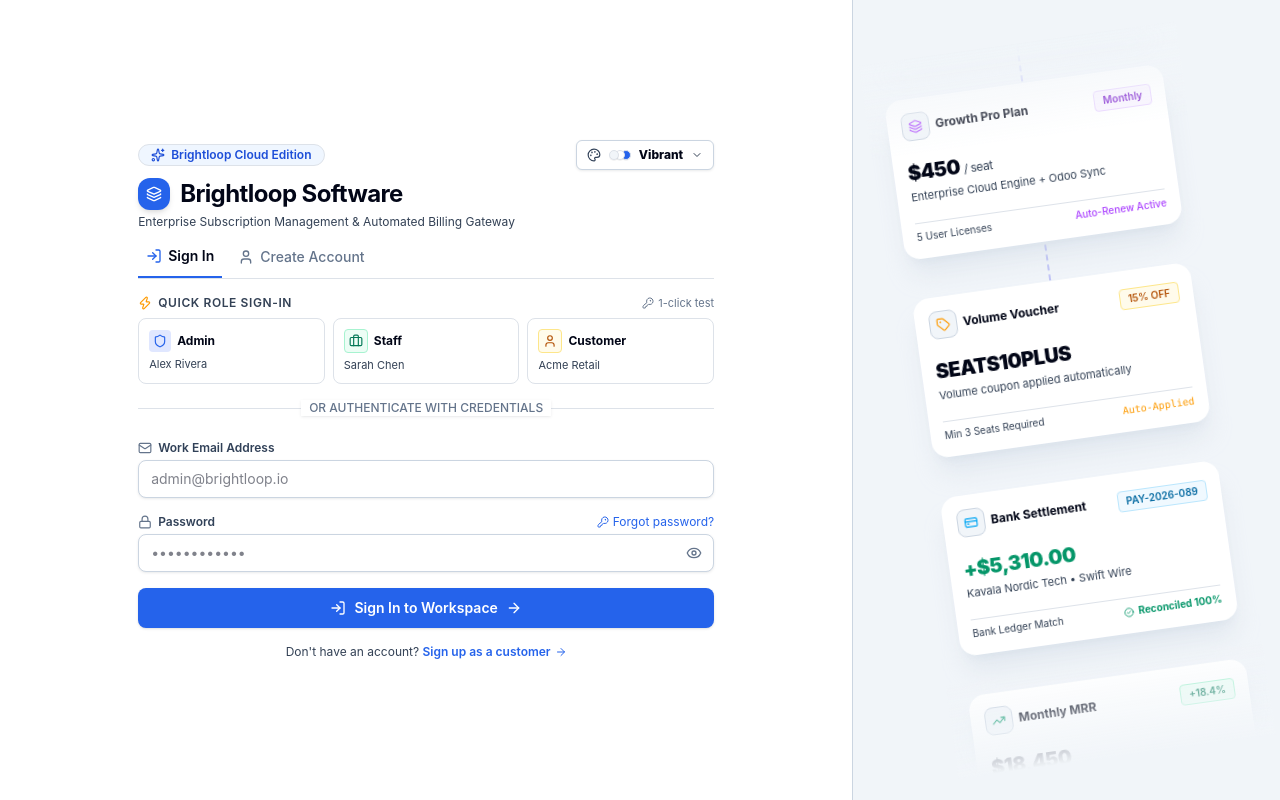
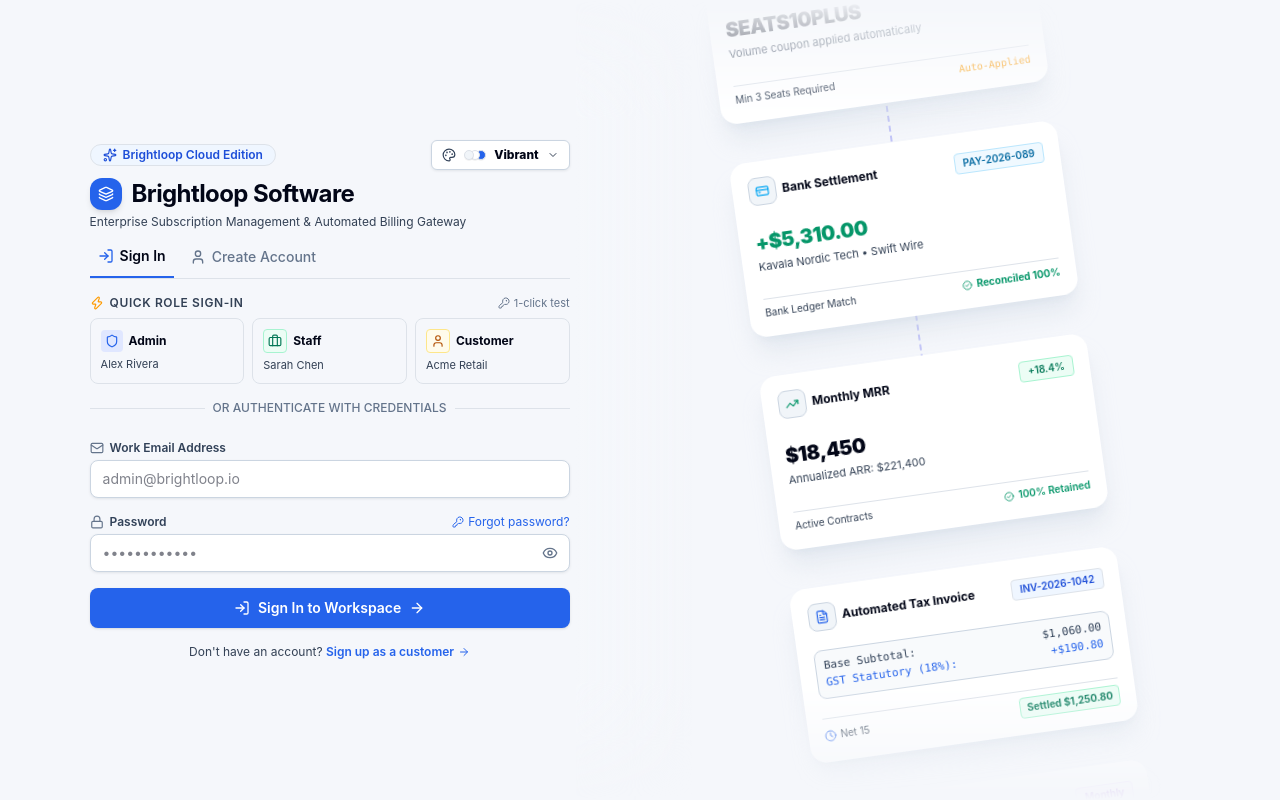
Before and after one commit to Odoo-Kochin/OdooHackathonKochi, a React (Vite) app in the folder client/: page /login in a window 1280 px wide. Built offline with nearby package versions, Linux system fonts and the light colour scheme.

Commit message:
feat(auth): refactor login layout to single shared surface with 55% edge-to-edge masked carousel

```diff
--- a/client/src/components/auth/AuthCarousel.tsx
+++ b/client/src/components/auth/AuthCarousel.tsx
@@ -129,18 +129,25 @@ export const AuthCarousel: React.FC = () => {
 
   return (
     <div
-      className="relative w-full h-full min-h-screen flex items-center justify-center overflow-hidden select-none transition-colors duration-500"
-      style={{ backgroundColor: currentConfig.bgColor }}
+      className="relative w-full h-full flex items-center justify-center overflow-hidden select-none bg-transparent"
+      style={{
+        maskImage:
+          'linear-gradient(to bottom, transparent 0%, black 15%, black 85%, transparent 100%)',
+        WebkitMaskImage:
+          'linear-gradient(to bottom, transparent 0%, black 15%, black 85%, transparent 100%)',
+      }}
     >
+      {/* Left Edge Blend: Fades carousel into root background with no visible seam */}
+      <div className="absolute left-0 top-0 bottom-0 w-[120px] z-30 pointer-events-none bg-gradient-to-r from-[#F5F7FB] dark:from-slate-950 to-transparent" />
+
       {/*
         SPEC COMPLIANT WRAPPER:
-        - One centered column of cards stacked vertically with a fixed gap (40px).
-        - The ENTIRE column (cards + connecting line) is wrapped in ONE container with transform: rotate(-8deg).
-        - Rotate the wrapper, NOT individual cards.
-        - Fixed height with overflow: hidden so cards appear to fall through a window.
+        - Tilted card column ~440px wide, height 140vh, transform: rotate(-8deg).
+        - Bleeds off the top, bottom, and right edges of the screen.
+        - Rotated wrapper taller than viewport (140vh) so no empty corners show.
       */}
       <div
-        className="relative w-[320px] h-[640px] sm:h-[720px] overflow-hidden flex justify-center [transform:rotate(-8deg)]"
+        className="relative w-[440px] h-[140vh] overflow-hidden flex justify-center [transform:rotate(-8deg)]"
         style={{ willChange: 'transform' }}
       >
         {/*
@@ -171,7 +178,7 @@ export const AuthCarousel: React.FC = () => {
             {cards.map((card, idx) => (
               <div
                 key={`col1-${card.id}-${idx}`}
-                className={`relative z-10 w-[280px] h-[160px] p-3.5 rounded-2xl ${cardBorder} ${cardShadow} flex flex-col justify-between shrink-0 box-border`}
+                className={`relative z-10 w-[330px] h-[175px] p-4 rounded-2xl ${cardBorder} ${cardShadow} flex flex-col justify-between shrink-0 box-border`}
                 style={{ backgroundColor: cardBg }}
               >
                 {/* Header */}
@@ -256,7 +263,7 @@ export const AuthCarousel: React.FC = () => {
             {cards.map((card, idx) => (
               <div
                 key={`col2-${card.id}-${idx}`}
-                className={`relative z-10 w-[280px] h-[160px] p-3.5 rounded-2xl ${cardBorder} ${cardShadow} flex flex-col justify-between shrink-0 box-border`}
+                className={`relative z-10 w-[330px] h-[175px] p-4 rounded-2xl ${cardBorder} ${cardShadow} flex flex-col justify-between shrink-0 box-border`}
                 style={{ backgroundColor: cardBg }}
               >
                 {/* Header */}
@@ -336,22 +343,6 @@ export const AuthCarousel: React.FC = () => {
             ))}
           </div>
         </div>
-
-        {/* Top Fade Gradient Mask using current theme background */}
-        <div
-          className="pointer-events-none absolute inset-x-0 top-0 h-24 z-20"
-          style={{
-            background: `linear-gradient(to bottom, ${currentConfig.bgColor}, transparent)`,
-          }}
-        />
-
-        {/* Bottom Fade Gradient Mask using current theme background */}
-        <div
-          className="pointer-events-none absolute inset-x-0 bottom-0 h-24 z-20"
-          style={{
-            background: `linear-gradient(to top, ${currentConfig.bgColor}, transparent)`,
-          }}
-        />
       </div>
     </div>
   )
--- a/client/src/pages/Login.tsx
+++ b/client/src/pages/Login.tsx
@@ -83,10 +83,10 @@ export const Login: React.FC = () => {
   }
 
   return (
-    <div className="h-screen w-full flex flex-col lg:flex-row bg-white dark:bg-slate-950 overflow-hidden">
-      {/* Left Side: 2/3rd Width Auth Section without vertical scrolling */}
-      <div className="w-full lg:w-2/3 h-full flex flex-col justify-center px-6 sm:px-12 lg:px-20 py-4 bg-white dark:bg-slate-900 border-r border-slate-200 dark:border-slate-800 overflow-y-auto">
-        <div className="max-w-xl w-full mx-auto my-auto py-2">
+    <div className="min-h-screen w-full relative overflow-hidden bg-[#F5F7FB] dark:bg-slate-950">
+      {/* Left Side: Form Panel vertically centered, max-width ~480px, comfortable left padding 6-8vw */}
+      <div className="relative z-10 min-h-screen w-full lg:w-1/2 flex items-center px-6 sm:px-12 lg:pl-[7vw] lg:pr-8 py-8 bg-transparent">
+        <div className="w-full max-w-[480px] mx-auto lg:mx-0">
           {/* Brand Header */}
           <div className="mb-4 text-left">
             <div className="flex items-center justify-between mb-2">
@@ -185,7 +185,7 @@ export const Login: React.FC = () => {
               <div className="w-full border-t border-slate-200 dark:border-slate-800" />
             </div>
             <div className="relative flex justify-center text-xs uppercase">
-              <span className="bg-white dark:bg-slate-900 px-2 text-slate-400 font-medium">
+              <span className="bg-[#F5F7FB] dark:bg-slate-950 px-2 text-slate-400 font-medium">
                 Or authenticate with credentials
               </span>
             </div>
@@ -275,8 +275,8 @@ export const Login: React.FC = () => {
         </div>
       </div>
 
-      {/* Right Side: 1/3rd Slanted Card Column */}
-      <div className="hidden lg:flex lg:w-1/3 h-full relative overflow-hidden">
+      {/* Right Side: Carousel Panel filling entire right area edge to edge */}
+      <div className="hidden lg:block absolute top-0 right-0 bottom-0 w-[55%] pointer-events-none select-none overflow-hidden bg-transparent">
         <AuthCarousel />
       </div>
 
--- a/client/src/pages/Register.tsx
+++ b/client/src/pages/Register.tsx
@@ -82,10 +82,10 @@ export const Register: React.FC = () => {
   }
 
   return (
-    <div className="h-screen w-full flex flex-col lg:flex-row bg-white dark:bg-slate-950 overflow-hidden">
-      {/* Left Side: 2/3rd Width Auth Section without vertical scrolling */}
-      <div className="w-full lg:w-2/3 h-full flex flex-col justify-center px-6 sm:px-12 lg:px-20 py-4 bg-white dark:bg-slate-900 border-r border-slate-200 dark:border-slate-800 overflow-y-auto">
-        <div className="max-w-xl w-full mx-auto my-auto py-2">
+    <div className="min-h-screen w-full relative overflow-hidden bg-[#F5F7FB] dark:bg-slate-950">
+      {/* Left Side: Form Panel vertically centered, max-width ~480px, comfortable left padding 6-8vw */}
+      <div className="relative z-10 min-h-screen w-full lg:w-1/2 flex items-center px-6 sm:px-12 lg:pl-[7vw] lg:pr-8 py-8 bg-transparent">
+        <div className="w-full max-w-[480px] mx-auto lg:mx-0">
           {/* Brand Header */}
           <div className="mb-3 text-left">
             <div className="flex items-center justify-between mb-2">
@@ -339,8 +339,8 @@ export const Register: React.FC = () => {
         </div>
       </div>
 
-      {/* Right Side: 1/3rd Slanted Card Column */}
-      <div className="hidden lg:flex lg:w-1/3 h-full relative overflow-hidden">
+      {/* Right Side: Carousel Panel filling entire right area edge to edge */}
+      <div className="hidden lg:block absolute top-0 right-0 bottom-0 w-[55%] pointer-events-none select-none overflow-hidden bg-transparent">
         <AuthCarousel />
       </div>
     </div>
```
